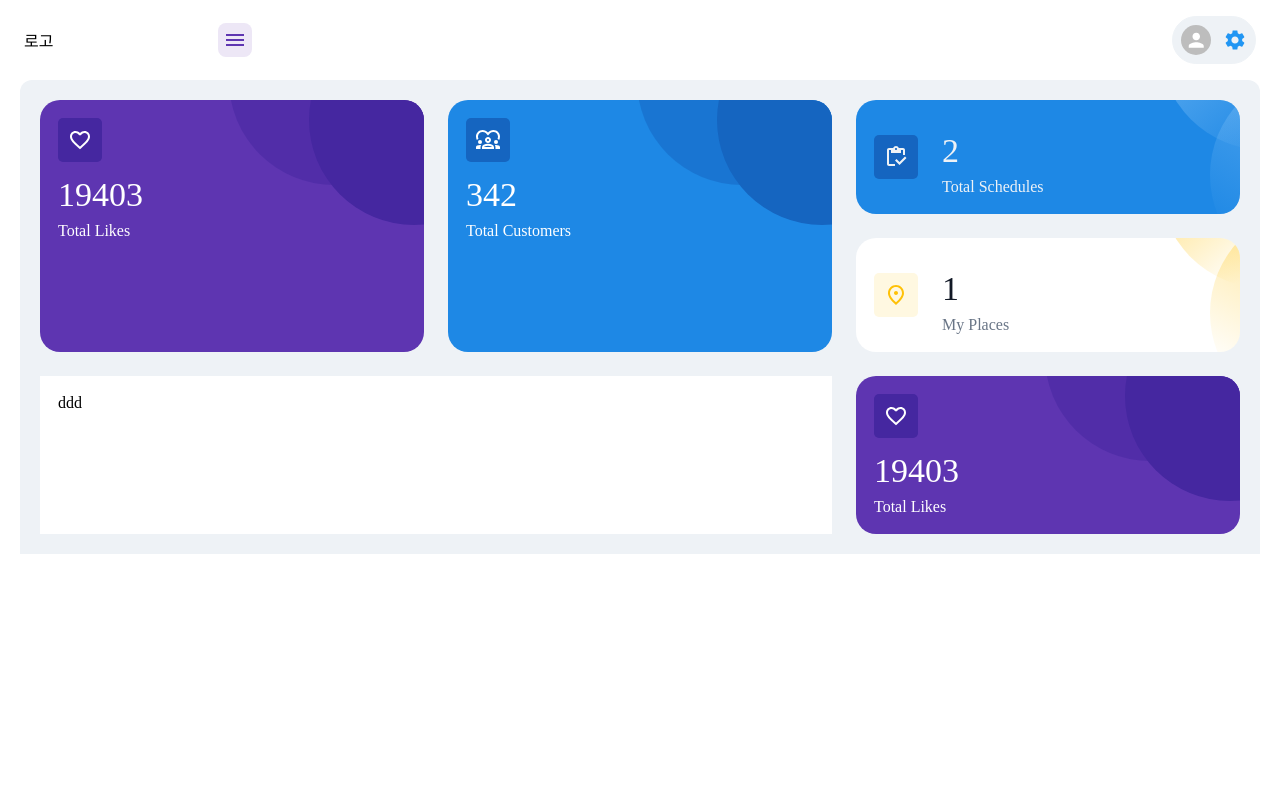
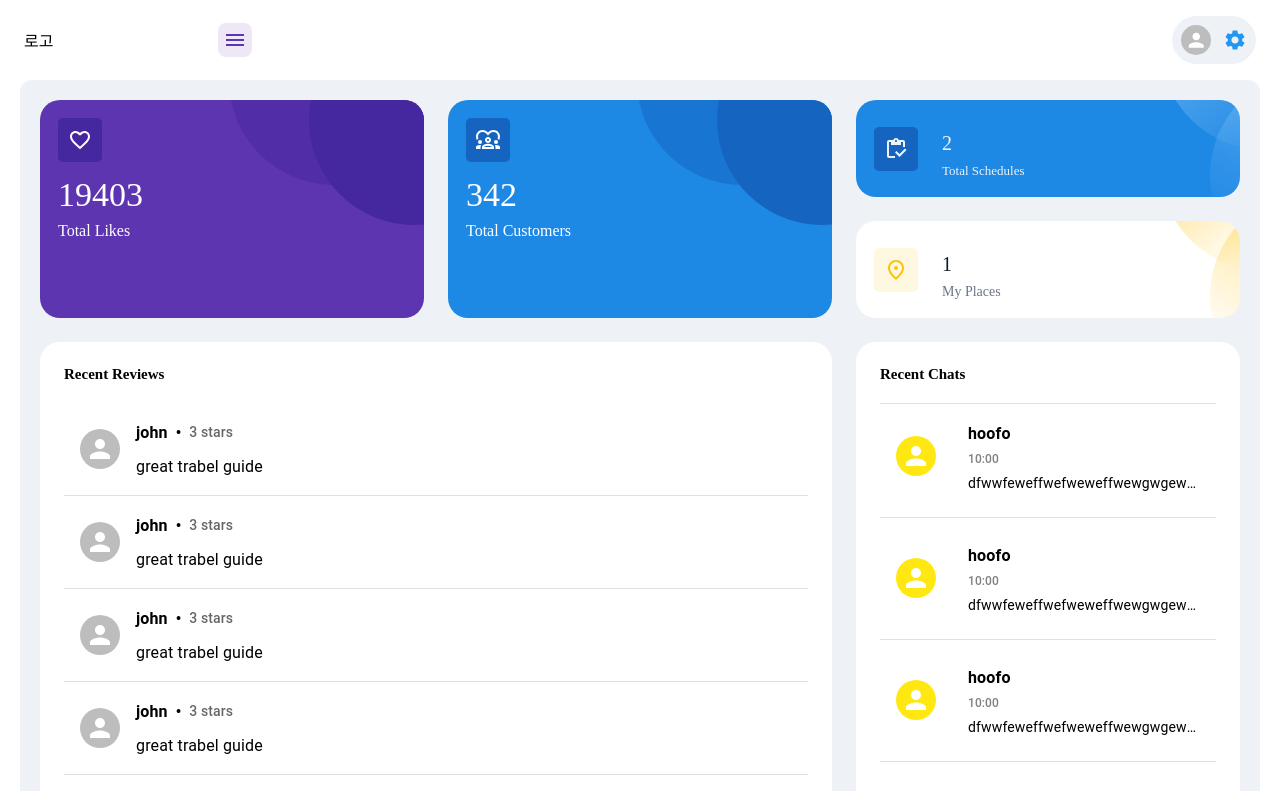
Before and after one commit to sybaeee/seoul-book, a Next.js app: page /dashboard in a window 1280 px wide. Shown: the top 791 px of the page. Built offline with nearby package versions, Linux system fonts and the light colour scheme; a web font is replaced by a local one.

Commit message:
dashboard overview complete

```diff
--- /dev/null
+++ b/src/components/dashboard/dashboardOverviewItems/chatCard.js
@@ -0,0 +1,64 @@
+import styled from "@emotion/styled";
+import { Avatar, Divider, Typography } from "@mui/material";
+
+const ChatPreviewCard = styled.div`
+  display: flex;
+  align-items: center;
+  padding: 16px;
+  cursor: pointer;
+  &:hover {
+    background-color: #f5f5f5;
+  }
+`;
+
+const Content = styled.div`
+  display: flex;
+  flex-direction: column;
+  margin-left: 16px;
+  overflow: hidden;
+
+`;
+
+const Name = styled(Typography)`
+  font-weight: bold;
+`;
+
+const Time = styled(Typography)`
+  color: gray;
+  font-size: 12px;
+  margin-top: 2px;
+`;
+
+const Message = styled(Typography)`
+  margin-top: 4px;
+  white-space: nowrap;
+  overflow: hidden;
+  text-overflow: ellipsis;
+`;
+
+const ChatPreviewDivider = styled(Divider)`
+  margin: 8px 0;
+`;
+
+const KakaoAvatar = styled(Avatar)`
+  background-color: #ffe812;
+  margin-right: 16px;
+`;
+
+const KakaoChatPreviewCard = ({ name, time, message, avatar }) => {
+  return (
+    <>
+      <ChatPreviewCard>
+        <KakaoAvatar>{avatar}</KakaoAvatar>
+        <Content>
+          <Name variant="subtitle1">{name}</Name>
+          <Time variant="subtitle2">{time}</Time>
+          <Message variant="body2">{message}</Message>
+        </Content>
+      </ChatPreviewCard>
+      <ChatPreviewDivider />
+    </>
+  );
+};
+
+export default KakaoChatPreviewCard;
--- /dev/null
+++ b/src/components/dashboard/dashboardOverviewItems/chatOverview.js
@@ -0,0 +1,44 @@
+import styled from "@emotion/styled";
+import { Divider, Stack } from "@mui/material";
+import KakaoChatPreviewCard from "./chatCard";
+
+
+
+
+const ChatOverview = ()=>{
+
+  return(
+    <Wrap>
+      <Stack direction={'column'}>
+        <Title>Recent Chats</Title>
+        <Divider/>
+        <KakaoChatPreviewCard name={'hoofo'} time={'10:00'} message={'dfwwfeweffwefweweffwewgwgewfgwgwgewfscdgerwwfdgvbgtrdfwefwefew'}/>
+        <KakaoChatPreviewCard name={'hoofo'} time={'10:00'} message={'dfwwfeweffwefweweffwewgwgewfgwgwgewfscdgerwwfdgvbgtrdfwefwefew'}/>
+        <KakaoChatPreviewCard name={'hoofo'} time={'10:00'} message={'dfwwfeweffwefweweffwewgwgewfgwgwgewfscdgerwwfdgvbgtrdfwefwefew'}/>
+        <KakaoChatPreviewCard name={'hoofo'} time={'10:00'} message={'dfwwfeweffwefweweffwewgwgewfgwgwgewfscdgerwwfdgvbgtrdfwefwefew'}/>
+        <KakaoChatPreviewCard name={'hoofo'} time={'10:00'} message={'dfwwfeweffwefweweffwewgwgewfgwgwgewfscdgerwwfdgvbgtrdfwefwefew'}/>
+      </Stack>
+      <ViewMore>View More</ViewMore>
+    </Wrap>
+  );
+}
+
+export default ChatOverview;
+
+const Wrap = styled.div`
+  border-radius:20px;
+  overflow:hidden;
+  padding: 24px;
+  background-color: white;
+`;
+
+const Title = styled.h4`
+  font-size: 15px;
+  margin-bottom: 20px;
+`;
+
+const ViewMore= styled.p`
+  margin-top: 10px;
+  text-align: center;
+  font-size: 12px;
+`;
--- /dev/null
+++ b/src/components/dashboard/dashboardOverviewItems/reviewCard.js
@@ -0,0 +1,43 @@
+import { Avatar, Box, Typography } from '@mui/material';
+import styled from '@emotion/styled';
+
+const ReviewTileWrapper = styled(Box)`
+  display: flex;
+  align-items: center;
+  padding: 16px;
+  border-bottom: 1px solid #e0e0e0;
+  &:last-child {
+    border-bottom: none;
+  }
+`;
+
+const ReviewTileContent = styled(Box)`
+  margin-left: 16px;
+  flex: 1;
+`;
+
+const ReviewTile = ({ avatarUrl, authorName, rating, text }) => {
+  return (
+    <ReviewTileWrapper>
+      <Avatar src={avatarUrl} alt={authorName} />
+      <ReviewTileContent>
+        <Box display="flex" alignItems="center">
+          <Typography variant="subtitle1" component="span" sx={{ fontWeight: 600 }}>
+            {authorName}
+          </Typography>
+          <Box component="span" sx={{ mx: 1 }}>
+            &bull;
+          </Box>
+          <Typography variant="subtitle2" component="span" sx={{ color: 'text.secondary' }}>
+            {rating} stars
+          </Typography>
+        </Box>
+        <Typography variant="body1" sx={{ mt: 1 }}>
+          {text}
+        </Typography>
+      </ReviewTileContent>
+    </ReviewTileWrapper>
+  );
+};
+
+export default ReviewTile;
--- /dev/null
+++ b/src/components/dashboard/dashboardOverviewItems/reviewOverview.js
@@ -0,0 +1,38 @@
+import styled from "@emotion/styled";
+import { Stack } from "@mui/material";
+import ReviewTile from "./reviewCard";
+
+const ReviewOverview = ()=>{
+  return(
+    <Wrap>
+      <Stack direction={'column'}>
+        <Title>Recent Reviews</Title>
+        <ReviewTile authorName={'john'} rating={3} text={'great trabel guide'} />
+        <ReviewTile authorName={'john'} rating={3} text={'great trabel guide'} />
+        <ReviewTile authorName={'john'} rating={3} text={'great trabel guide'} />
+        <ReviewTile authorName={'john'} rating={3} text={'great trabel guide'} />
+        <ReviewTile authorName={'john'} rating={3} text={'great trabel guide'} />
+        <ReviewTile authorName={'john'} rating={3} text={'great trabel guide'} />
+      </Stack>
+        <ViewMore>View More</ViewMore>
+    </Wrap>
+  );
+}
+const ViewMore= styled.p`
+  margin-top: 10px;
+  text-align: center;
+  font-size: 12px;
+`;
+
+const Wrap = styled.div`
+
+  border-radius:20px;
+  overflow:hidden;
+  padding: 24px;
+  background-color: white;
+`;
+const Title = styled.h4`
+  font-size: 15px;
+  margin-bottom: 20px;
+`;
+export default ReviewOverview;
--- a/src/components/dashboard/totalPlaceOverviewItem.js
+++ b/src/components/dashboard/dashboardOverviewItems/totalPlaceOverviewItem.js
@@ -63,13 +63,11 @@ const IconBox = styled.div`
 
 const CardData = styled.p`
 margin: 14px 0 8px 0;
-  font-size: 34px;
-
+  font-size: 20px;
   color: rgb(18, 25, 38);
 `;
 const CardTitle = styled.p`
-  font-size: 16px;
-
+  font-size: 14px;
   color: rgb(105, 117, 134);
 `;
 
--- a/src/components/dashboard/totalProductOverviewItem.js
+++ b/src/components/dashboard/dashboardOverviewItems/totalProductOverviewItem.js
@@ -62,10 +62,10 @@ const IconBox = styled.div`
 
 const CardData = styled.p`
 margin: 14px 0 8px 0;
-  font-size: 34px;
+  font-size: 20px;
 `;
 const CardTitle = styled.p`
-  font-size: 16px
+  font-size: 13px
 `;
 
 export default TotalProductOverviewItem;
--- a/src/components/dashboard/overview.js
+++ b/src/components/dashboard/overview.js
@@ -1,9 +1,11 @@
 import styled from "@emotion/styled";
 import { Grid } from "@mui/material";
-import TotalLikeOverviewItem from "./totalLikeOverviewItem";
-import TotalCustomerOverviewItem from "./totalCustomerOverviewItem";
-import TotalProductOverviewItem from "./totalProductOverviewItem";
-import TotalPlaceOverviewItem from "./totalPlaceOverviewItem";
+import TotalLikeOverviewItem from "./dashboardOverviewItems/totalLikeOverviewItem";
+import TotalCustomerOverviewItem from "./dashboardOverviewItems/totalCustomerOverviewItem";
+import TotalProductOverviewItem from "./dashboardOverviewItems/totalProductOverviewItem";
+import TotalPlaceOverviewItem from "./dashboardOverviewItems/totalPlaceOverviewItem";
+import ChatOverview from "./dashboardOverviewItems/chatOverview";
+import ReviewOverview from "./dashboardOverviewItems/reviewOverview";
 
 const Overview = ()=>{
   return(
@@ -32,10 +34,10 @@ const Overview = ()=>{
       <Grid item xs={12}>
         <Grid container spacing={3} flexWrap={'wrap'}>
           <Grid item sm={8} xs={12}>
-            <OverviewCard >ddd</OverviewCard>
+            <ReviewOverview/>
           </Grid>
           <Grid item sm={4} xs={12}>
-            <TotalLikeOverviewItem/>
+            <ChatOverview/>
           </Grid>
         </Grid>
       </Grid>
```
Also changed, not shown: src/components/dashboard/dashboardOverviewItems/totalCustomerOverviewItem.js (renamed from src/components/dashboard/totalCustomerOverviewItem.js), src/components/dashboard/dashboardOverviewItems/totalLikeOverviewItem.js (renamed from src/components/dashboard/totalLikeOverviewItem.js).
